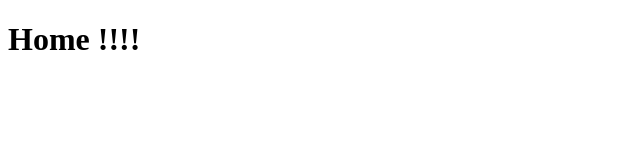
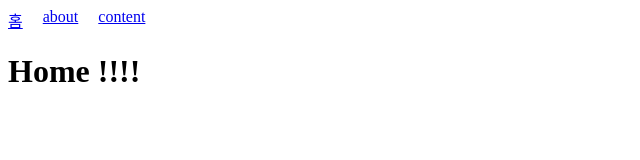
Before and after one commit to ZeroM2/my-blog-2022-06-01, a Gatsby site: page / in a window 1280 px wide. Shown: the whole page, without its empty margins (0-640 px from the left). Built offline with nearby package versions, Linux system fonts and the light colour scheme; Gatsby itself is replaced by a stand-in of ours.

Commit message:
head 미활성 오류 수정

```diff
--- a/src/components/head.js
+++ b/src/components/head.js
@@ -1,7 +1,7 @@
 import React from "react";
 import { Link } from "gatsby";
 
-function head() {
+function Head() {
   return (
     <div style={{ display: "flex", gap: 20 }}>
       <Link to="/">홈</Link>
@@ -11,4 +11,4 @@ function head() {
   );
 }
 
-export default head;
+export default Head;
--- a/src/pages/about.js
+++ b/src/pages/about.js
@@ -1,5 +1,5 @@
 import React from "react";
-import head from "../components/head";
+import Head from "../components/Head";
 
 function AboutPage() {
   return (
--- a/src/pages/content.js
+++ b/src/pages/content.js
@@ -1,9 +1,12 @@
 import React from "react";
-
+import Head from "../components/Head";
 function content() {
   return (
     <main>
       <title> content</title>
+
+      <head />
+
       <h1>콘텐츠가 업로드 되는 곳입니다. </h1>
     </main>
   );
--- a/src/pages/index.js
+++ b/src/pages/index.js
@@ -1,10 +1,10 @@
 import React from "react";
-import head from "../components/head";
+import Head from "../components/Head";
 function IndexPage() {
   return (
     <main>
       <title>Home Page!!!</title>
-      <head />
+      <Head />
 
       <h1>Home !!!!</h1>
     </main>
```
Also changed, not shown: 1 other file.
